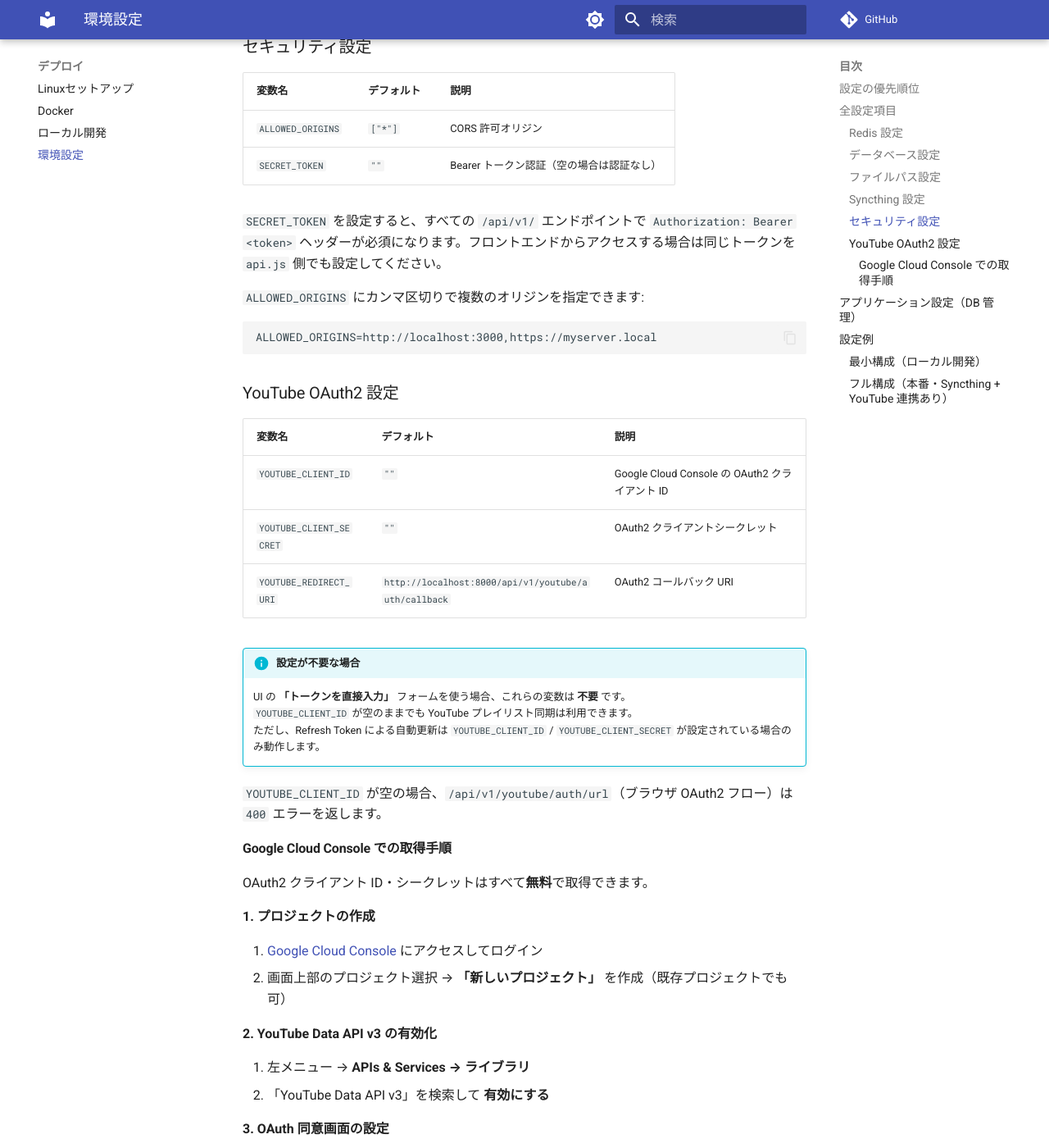
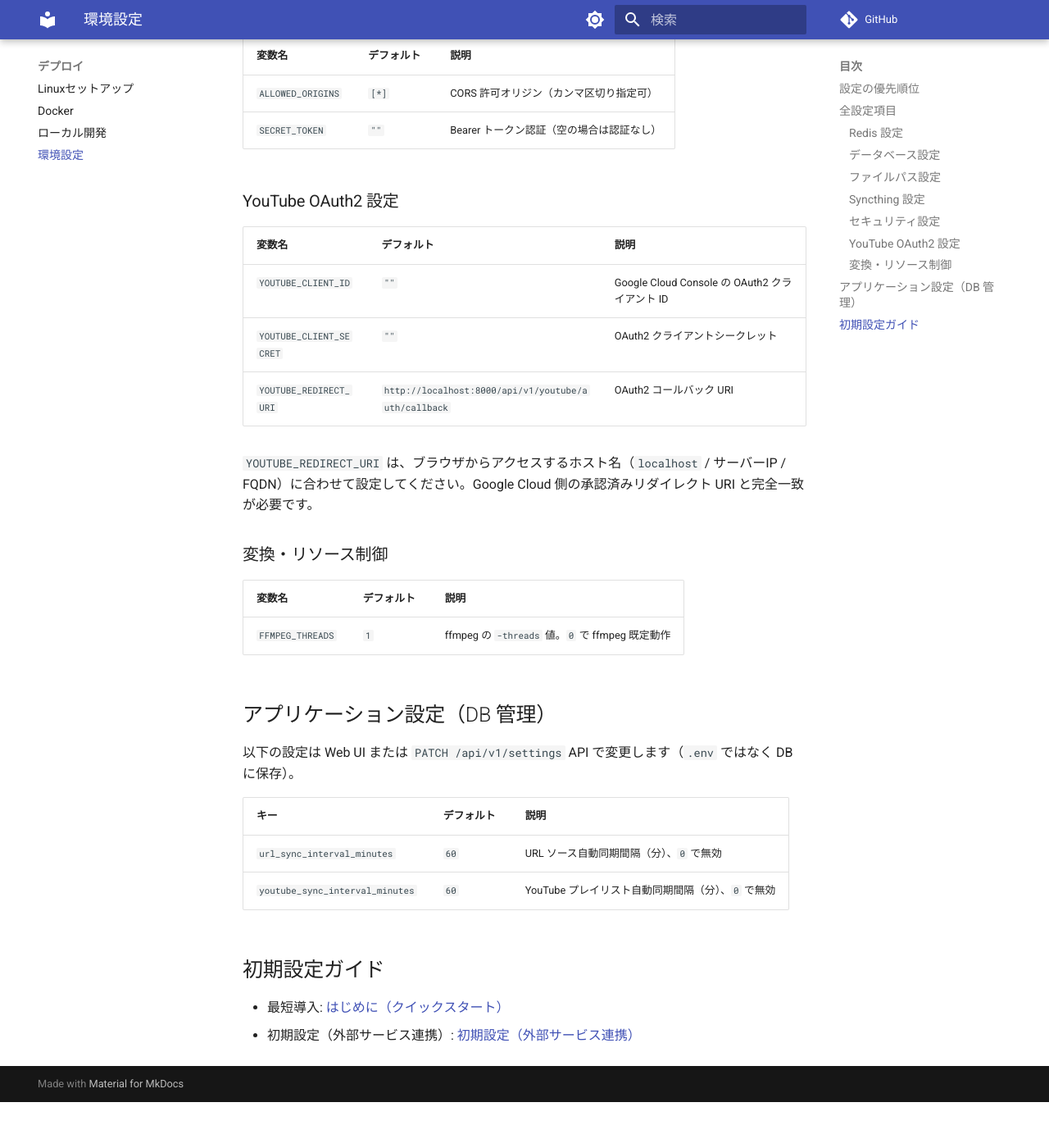
Before and after one commit to pacificbelt30/local-music-player, an MkDocs documentation site: the page built from docs/deployment/configuration.md, in a window 1280 px wide and 1400 px high, scrolled down 1668 px. Shown: the whole window at 82% size. Built offline with MkDocs 1.6.1 and Material for MkDocs 9.7.7, drawn with Linux system fonts in a browser that asks for light colours; comment, search, counter and statistics services are not loaded; after the commit the page ends 3012 px from its top, so only the background shows below that; some of the changed text lies outside the part shown.

Commit message:
Docs: streamline configuration reference, add quickstart and external-services guides, and update nav (#27)
* docs: clarify external service env guidance wording

* docs: add OAuth redirect URI guidance for server IP deployments

````diff
--- a/docs/deployment/configuration.md
+++ b/docs/deployment/configuration.md
@@ -23,8 +23,6 @@
 |--------|-----------|------|------|
 | `DATABASE_URL` | `sqlite:////.../data/music.db` | — | SQLAlchemy 接続 URL |
 
-SQLite 以外のデータベース（PostgreSQL など）を使用することも理論上可能ですが、テストは SQLite のみで実施されています。
-
 ### ファイルパス設定
 
 | 変数名 | デフォルト | 説明 |
@@ -41,25 +39,17 @@
 |--------|-----------|------|
 | `SYNCTHING_URL` | `http://localhost:8384` | Syncthing Web GUI / REST API の URL |
 | `SYNCTHING_API_KEY` | `""` | Syncthing の API キー |
+| `SYNCTHING_GUI_USER` | `""` | GUI Basic 認証ユーザー（必要時のみ） |
+| `SYNCTHING_GUI_PASSWORD` | `""` | GUI Basic 認証パスワード（必要時のみ） |
 
-`SYNCTHING_API_KEY` が空の場合、Syncthing 連携は無効になり `/api/v1/syncthing/status` は `{"available": false}` を返します。
-
-**API キーの確認方法**: Syncthing Web GUI → 設定 → 一般 → API キー
+`SYNCTHING_API_KEY` が空の場合、Syncthing 連携は無効になります。
 
 ### セキュリティ設定
 
 | 変数名 | デフォルト | 説明 |
 |--------|-----------|------|
-| `ALLOWED_ORIGINS` | `["*"]` | CORS 許可オリジン |
+| `ALLOWED_ORIGINS` | `[*]` | CORS 許可オリジン（カンマ区切り指定可） |
 | `SECRET_TOKEN` | `""` | Bearer トークン認証（空の場合は認証なし） |
-
-`SECRET_TOKEN` を設定すると、すべての `/api/v1/` エンドポイントで `Authorization: Bearer <token>` ヘッダーが必須になります。フロントエンドからアクセスする場合は同じトークンを `api.js` 側でも設定してください。
-
-`ALLOWED_ORIGINS` にカンマ区切りで複数のオリジンを指定できます:
-
-```
-ALLOWED_ORIGINS=http://localhost:3000,https://myserver.local
-```
 
 ### YouTube OAuth2 設定
 
@@ -69,59 +59,13 @@
 | `YOUTUBE_CLIENT_SECRET` | `""` | OAuth2 クライアントシークレット |
 | `YOUTUBE_REDIRECT_URI` | `http://localhost:8000/api/v1/youtube/auth/callback` | OAuth2 コールバック URI |
 
-!!! info "設定が不要な場合"
-    UI の **「トークンを直接入力」** フォームを使う場合、これらの変数は **不要** です。
-    `YOUTUBE_CLIENT_ID` が空のままでも YouTube プレイリスト同期は利用できます。
-    ただし、Refresh Token による自動更新は `YOUTUBE_CLIENT_ID` / `YOUTUBE_CLIENT_SECRET` が設定されている場合のみ動作します。
+`YOUTUBE_REDIRECT_URI` は、ブラウザからアクセスするホスト名（`localhost` / サーバーIP / FQDN）に合わせて設定してください。Google Cloud 側の承認済みリダイレクト URI と完全一致が必要です。
 
-`YOUTUBE_CLIENT_ID` が空の場合、`/api/v1/youtube/auth/url`（ブラウザ OAuth2 フロー）は `400` エラーを返します。
+### 変換・リソース制御
 
-#### Google Cloud Console での取得手順
-
-OAuth2 クライアント ID・シークレットはすべて**無料**で取得できます。
-
-**1. プロジェクトの作成**
-
-1. [Google Cloud Console](https://console.cloud.google.com/) にアクセスしてログイン
-2. 画面上部のプロジェクト選択 → **「新しいプロジェクト」** を作成（既存プロジェクトでも可）
-
-**2. YouTube Data API v3 の有効化**
-
-1. 左メニュー → **APIs & Services → ライブラリ**
-2. 「YouTube Data API v3」を検索して **有効にする**
-
-**3. OAuth 同意画面の設定**
-
-1. 左メニュー → **APIs & Services → OAuth 同意画面**
-2. User Type: **「外部」** を選択 → **作成**
-3. 以下を入力して **保存して次へ**:
-    - アプリ名: 任意（例: `SyncTuneHub`）
-    - ユーザーサポートメール: 自分のメールアドレス
-    - デベロッパーの連絡先: 自分のメールアドレス
-4. スコープ画面: そのまま **保存して次へ**
-5. テストユーザー: **「+ ADD USERS」** から自分の Google アカウントを追加 → **保存して次へ**
-
-!!! note "公開申請は不要"
-    同意画面のステータスが「テスト」のままでも、テストユーザーに追加した Google アカウントであれば利用できます。個人用途では公開申請は不要です。
-
-**4. OAuth2 クライアント ID の作成**
-
-1. 左メニュー → **APIs & Services → 認証情報**
-2. **「+ 認証情報を作成」→「OAuth クライアント ID」**
-3. アプリケーションの種類: **「ウェブ アプリケーション」**
-4. 「承認済みのリダイレクト URI」に以下を追加:
-    ```
-    http://localhost:8000/api/v1/youtube/auth/callback
-    ```
-5. **作成** → 表示されたクライアント ID とシークレットを `.env` に設定
-
-```dotenv
-YOUTUBE_CLIENT_ID=xxxx.apps.googleusercontent.com
-YOUTUBE_CLIENT_SECRET=GOCSPX-xxxx
-YOUTUBE_REDIRECT_URI=http://localhost:8000/api/v1/youtube/auth/callback
-```
-
-設定後は `docker compose up` を再起動してください（`--build` は不要）。
+| 変数名 | デフォルト | 説明 |
+|--------|-----------|------|
+| `FFMPEG_THREADS` | `1` | ffmpeg の `-threads` 値。`0` で ffmpeg 既定動作 |
 
 ## アプリケーション設定（DB 管理）
 
@@ -132,35 +76,7 @@
 | `url_sync_interval_minutes` | `60` | URL ソース自動同期間隔（分）、`0` で無効 |
 | `youtube_sync_interval_minutes` | `60` | YouTube プレイリスト自動同期間隔（分）、`0` で無効 |
 
-## 設定例
+## 初期設定ガイド
 
-### 最小構成（ローカル開発）
-
-```dotenv
-# .env
-REDIS_URL=redis://localhost:6379/0
-REDIS_RESULT_BACKEND=redis://localhost:6379/1
-```
-
-### フル構成（本番・Syncthing + YouTube 連携あり）
-
-```dotenv
-# .env
-REDIS_URL=redis://redis:6379/0
-REDIS_RESULT_BACKEND=redis://redis:6379/1
-
-DATABASE_URL=sqlite:////data/music.db
-DOWNLOADS_PATH=/downloads
-DATA_PATH=/data
-PLAYLISTS_PATH=/playlists
-
-SYNCTHING_URL=http://syncthing:8384
-SYNCTHING_API_KEY=AbCdEfGhIjKlMnOpQrStUvWxYz
-
-ALLOWED_ORIGINS=http://myserver.local
-SECRET_TOKEN=長くてランダムなトークン文字列
-
-YOUTUBE_CLIENT_ID=xxxx.apps.googleusercontent.com
-YOUTUBE_CLIENT_SECRET=GOCSPX-xxxx
-YOUTUBE_REDIRECT_URI=http://myserver.local/api/v1/youtube/auth/callback
-```
+- 最短導入: [はじめに（クイックスタート）](../getting-started.md)
+- 初期設定（外部サービス連携）: [初期設定（外部サービス連携）](../setup/external-services.md)
--- a/mkdocs.yml
+++ b/mkdocs.yml
@@ -58,6 +58,8 @@
 
 nav:
   - ホーム: index.md
+  - はじめに（クイックスタート）: getting-started.md
+  - 初期設定（外部サービス連携）: setup/external-services.md
   - 使い方: usage.md
   - Androidクライアント設定: android-client.md
   - 今後の課題: future-work.md
````
Also changed, not shown: docs/getting-started.md (added, +51 -0 lines), docs/setup/external-services.md (added, +63 -0 lines).
